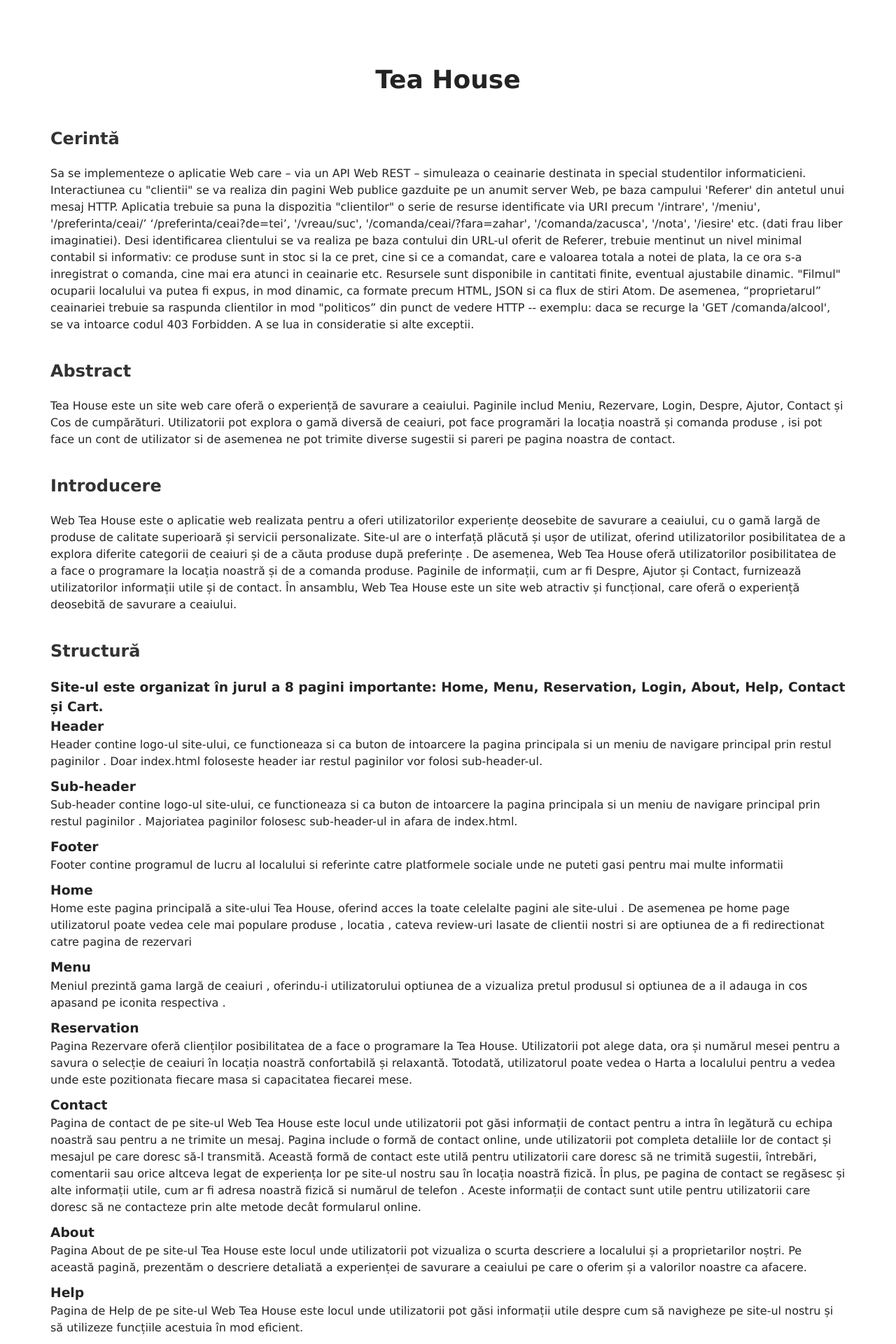
After one commit to Razvan1502/Tehnologii-Web-Proiect, a PHP site: page /documentatie.html in a window 1280 px wide. The commit adds this page. Shown: the top 1920 px of the page at 70% size. Run offline with PHP 8.4, Linux system fonts and the light colour scheme.

Commit message:
Update final

```diff
--- /dev/null
+++ b/documentatie.html
@@ -0,0 +1,123 @@
+<!doctype html>
+<html lang="ro">
+  <head>
+
+    <meta charset="UTF-8">
+    <meta http-equiv="X-UA-Compatible" content="IE=edge">
+    <meta name="viewport" content="width=device-width, initial-scale=1.0">
+
+    <link rel="preconnect" href="https://fonts.googleapis.com">
+    <link rel="preconnect" href="https://fonts.gstatic.com" crossorigin>
+    <link
+      href="https://fonts.googleapis.com/css2?family=Rubik:wght@400;500;600;700&display=swap"
+      rel="stylesheet">
+
+    <title>Documentatie</title>
+
+    <link rel="stylesheet" href="styles/documentatie.css">
+
+
+  </head>
+  <body>
+
+    <section class="contents">
+
+
+        <h1>Tea House</h1>
+
+        <div class="continut">
+        <h2>Cerintă</h2>
+        <p>Sa se implementeze o aplicatie Web care – via un API Web REST – simuleaza o ceainarie destinata in special studentilor informaticieni. Interactiunea cu "clientii" se va
+            realiza din pagini Web publice gazduite pe un anumit server Web, pe baza campului 'Referer' din antetul unui mesaj HTTP. Aplicatia trebuie sa puna la dispozitia "clientilor"
+            o serie de resurse identificate via URI precum '/intrare', '/meniu', '/preferinta/ceai/’ ‘/preferinta/ceai?de=tei’, '/vreau/suc', '/comanda/ceai/?fara=zahar',
+            '/comanda/zacusca', '/nota', '/iesire' etc. (dati frau liber imaginatiei). Desi identificarea clientului se va realiza pe baza contului din URL-ul oferit de Referer, trebuie
+            mentinut un nivel minimal contabil si informativ: ce produse sunt in stoc si la ce pret, cine si ce a comandat, care e valoarea totala a notei de plata, la ce ora s-a inregistrat
+            o comanda, cine mai era atunci in ceainarie etc. Resursele sunt disponibile in cantitati finite, eventual ajustabile dinamic. "Filmul" ocuparii localului va putea fi expus, in mod
+            dinamic, ca formate precum HTML, JSON si ca flux de stiri Atom. De asemenea, “proprietarul” ceainariei trebuie sa raspunda clientilor in mod "politicos” din punct de vedere HTTP
+            -- exemplu: daca se recurge la 'GET /comanda/alcool', se va intoarce codul 403 Forbidden. A se lua in consideratie si alte exceptii.</p>
+        </div>
+
+        <div class="continut">
+        <h2>Abstract</h2>
+        <p>Tea House este un site web care oferă o experiență de savurare a ceaiului. Paginile includ Meniu, Rezervare, Login, Despre, Ajutor, Contact și Cos de cumpărături.
+            Utilizatorii pot explora o gamă diversă de ceaiuri, pot face programări la locația noastră și comanda produse , isi pot face un cont de utilizator si de asemenea ne pot trimite diverse sugestii si pareri
+            pe pagina noastra de contact.</p>
+        </div>
+
+        <div class="continut">
+          <h2>Introducere</h2>
+          <p> Web Tea House este o aplicatie web realizata pentru a oferi utilizatorilor experiențe deosebite de savurare a ceaiului, cu o gamă largă de produse de calitate superioară
+            și servicii personalizate. Site-ul are o interfață plăcută și ușor de utilizat, oferind utilizatorilor posibilitatea de a explora diferite categorii de ceaiuri și de a căuta
+             produse după preferințe . De asemenea, Web Tea House oferă utilizatorilor posibilitatea de a face o programare la locația noastră și de a comanda produse.
+             Paginile de informații, cum ar fi Despre, Ajutor și Contact, furnizează utilizatorilor informații utile și de contact.
+               În ansamblu, Web Tea House este un site web atractiv și funcțional, care oferă o experiență deosebită de savurare a ceaiului. </p>
+         </div>
+
+
+
+
+        <div class="continut">
+          <h2>Structură</h2>
+          <h3> Site-ul este organizat în jurul a 8 pagini importante: Home, Menu, Reservation, Login, About, Help, Contact și Cart.</h3>
+            <h3>Header</h3>
+            <p>Header contine logo-ul site-ului, ce functioneaza si ca buton de intoarcere la pagina principala si  un meniu  de navigare principal prin restul paginilor .
+                Doar index.html foloseste header iar restul paginilor vor folosi sub-header-ul.</p>
+            <h3>Sub-header</h3>
+            <p>Sub-header contine logo-ul site-ului, ce functioneaza si ca buton de intoarcere la pagina principala si  un meniu  de navigare principal prin restul paginilor .
+                Majoriatea  paginilor  folosesc sub-header-ul in afara de index.html.</p>
+            <h3>Footer</h3>
+            <p>Footer contine programul de lucru al localului si referinte catre platformele sociale unde ne puteti gasi pentru mai multe informatii </p>
+
+           <h3>Home</h3>
+            <p> Home este pagina principală a site-ului Tea House, oferind acces la toate celelalte pagini ale site-ului . De asemenea pe home page utilizatorul poate vedea cele mai populare produse
+                 , locatia  , cateva review-uri lasate de clientii nostri si are optiunea de a fi redirectionat catre pagina de rezervari</p>
+           <h3>Menu</h3>
+
+            <p>  Meniul  prezintă gama largă de ceaiuri , oferindu-i utilizatorului optiunea de a vizualiza pretul produsul si optiunea de a il adauga in cos apasand pe iconita respectiva .</p>
+            <h3>Reservation</h3>
+            <p>  Pagina Rezervare oferă clienților posibilitatea de a face o programare la  Tea House. Utilizatorii pot alege data, ora și numărul mesei pentru a savura o selecție de ceaiuri în locația noastră confortabilă și relaxantă. Totodată, utilizatorul poate vedea o Harta a localului pentru a vedea unde este pozitionata fiecare masa si capacitatea fiecarei mese.</p>
+            <h3>Contact</h3>
+            <p>  Pagina de contact de pe site-ul Web Tea House este locul unde utilizatorii pot găsi informații de contact pentru a intra în legătură cu echipa noastră sau pentru a ne trimite un mesaj. Pagina include o formă de contact online, unde utilizatorii pot completa detaliile lor de contact și mesajul pe care doresc să-l transmită. Această formă de contact este utilă pentru utilizatorii care doresc să ne trimită sugestii, întrebări, comentarii sau orice altceva legat de experiența lor pe site-ul nostru sau în locația noastră fizică.
+            În plus, pe pagina de contact se regăsesc și alte informații utile, cum ar fi adresa noastră fizică si numărul de telefon . Aceste informații de contact sunt utile pentru utilizatorii care doresc să ne contacteze prin alte metode decât formularul online.</p>
+            <h3>About</h3>
+            <p>  Pagina About de pe site-ul Tea House este locul unde utilizatorii pot vizualiza o scurta descriere a localului și a  proprietarilor noștri. Pe această pagină, prezentăm o descriere detaliată a experienței de savurare a ceaiului pe care o oferim și a valorilor noastre ca afacere.</p>
+            <h3> Help</h3>
+            <p>  Pagina de Help de pe site-ul Web Tea House este locul unde utilizatorii pot găsi informații utile despre cum să navigheze pe site-ul nostru și să utilizeze funcțiile acestuia în mod eficient.  </p>
+            <h3>Login</h3>
+            <p>Paginile dedicate procesului de login/register: aceste pagini vor contine un formular prin care un utilizator va putea crea un cont nou sau se va putea autentifica daca acesta are deja un cont. De asemenea utilizatorul are optiunea de a-si schimba parola.</p>
+            <h3>Cart</h3>
+            <p> În cele din urmă, pagina Cart ( coș de cumparaturi ) permite utilizatorilor să adauge și să gestioneze produsele dorite, precum și să finalizeze comanda</p>
+
+
+        </div>
+
+        <div class="continut">
+            <h2>Tehnologii utilizate</h2>
+            <p>Tea House, utilizează HTML și CSS pentru a crea aspectul și funcționalitatea paginilor web. <br>HTML (HyperText Markup Language) este un limbaj de marcare utilizat pentru     structurarea și organizarea conținutului web. Aceasta include etichete și atribute care permit crearea de elemente precum texte, imagini, link-uri și formulare.
+              <br>CSS (Cascading Style Sheets) este un limbaj de stilizare utilizat pentru a da paginilor web un aspect atractiv și ușor de navigat. CSS permite modificarea proprietăților de afișare a elementelor HTML, cum ar fi culorile de fundal, dimensiunile fonturilor, marginile și poziționarea.
+              <br> Am folosit si putin Java Script pentru a modifica meniul atunci cand utilzatorul va intra de pe telefon.
+            </p>
+          </div>
+
+        <div class="continut">
+            <h2>Autori</h2>
+            <ul>
+            <li>Carp Răzvan Nicolae</li>
+                <li>Gorgos Răzvan Andrei</li>
+                    <li>Bărbulescu Robert Cristian</li>
+            </ul>
+          </div>
+
+
+    </section>
+
+    <div class="footer">
+        <a href="index.html" class="hero-btn">Tea House</a>
+
+    </div>
+
+
+  </body>
+
+
+</html>
--- a/help.html
+++ b/help.html
@@ -47,7 +47,7 @@
             <li> <h2>Menu -> This button takes you to the list of our products that are available for sale. </h2></li>
             <li> <h2>Reservation -> This button takes you to the map of the tables that are available to book. </h2></li>
             <li> <h2>Contact -> This button takes you to the contact page where you can send a message to us. </h2></li>
-            <li> <h2>About -> This button takes you to the about page where you can learn more about us. </h2></li>
+            <li> <h2>About -> This button takes you to the about page where you can learn more about us. In the footer of the about page you also have a button that takes you to the Project Documentation </h2></li>
             <li> <h2>Help -> This button takes you to the help page where you see the functions of the site. </h2></li>
             <li> <h2>Login -> This button takes you to the login page where you can login into your account(if you have one), register as a new customer, or reset your password(if you forgot it). </h2></li>
             <li> <h2>Cart -> This button takes you to the cart page where you see what items you have added to your basket. </h2></li>
--- a/signup.html
+++ b/signup.html
@@ -2,6 +2,7 @@
 <html lang="en">
     <head>
         <meta name="viewport" content="width=device-width, initial-scale=1.0">
+        <meta charset="UTF-8">
         <title>Tea House Iasi</title>
         <link rel="stylesheet" href="styles/log.css">
 
@@ -17,7 +18,7 @@
     <body>
         <section class="sub-header">
             <nav>
-               <a href="index.html"><img src="images/logo.png"></a>
+               <a href="index.html"><img src="images/logo.png" alt="logo"></a>
                <div class="nav-links" id="navLinks">
                 <i class="fa fa-times"  onclick="hideMenu()"></i>
                 <ul>
@@ -73,7 +74,7 @@
     </div>
 </section>
 
- <!------JavaScript for Toggle Menu ------>
+
 <script>
      var navLinks = document.getElementById("navLinks");
      function showMenu(){
--- /dev/null
+++ b/styles/documentatie.css
@@ -0,0 +1,75 @@
+* {
+  padding: 0;
+  margin: 0;
+  box-sizing: border-box;
+}
+
+html {
+  font-size: 62.5%;
+}
+
+body {
+  font-family: "Verdana", sans-serif;
+  line-height: 1;
+  font-weight: 400;
+  font-size: 1.6rem;
+  color: #242424;
+
+}
+
+.contents {
+  max-width: 120rem;
+  margin: 0 auto;
+  padding: 9.6rem 3.2rem;
+}
+
+h1 {
+  font-size: 3.6rem;
+  font-weight: 700;
+  color: #242424;
+  margin-bottom: 4.8rem;
+  text-align: center;
+}
+
+h2 {
+  font-size: 2.4rem;
+  font-weight: 600;
+  color: #333;
+  margin-bottom: 2rem;
+}
+
+.continut {
+  margin-bottom: 3.6rem;
+  line-height: 1.5;
+}
+
+p{
+  margin-bottom: 10px;
+}
+a{
+    text-align: center;
+
+}
+.footer{
+    width: 100%;
+    text-align: center;
+    padding: 30px 0;
+}
+.hero-btn{
+    display: inline-block;
+    text-decoration: none;
+    color:#242424;
+    border: 1px solid #242424;
+    padding: 12px 34px;
+    font-size: 13px;
+    background:  transparent;
+    cursor: pointer;
+
+}
+.hero-btn:hover{
+
+    border: 1px solid #f44336;
+    background: #f44336;
+    transition: 1s;
+
+}
--- a/styles/reservation.css
+++ b/styles/reservation.css
@@ -221,6 +221,10 @@ h3{
   align-items: center;
 }
 
+form{
+    margin-left: 100px;
+}
+
 .bordered {
     border: 1px solid black;
     display: flex;
```
Also changed, not shown: about.html (+7 -0 lines), reservation.html (+6 -2 lines), styles/about.css (+18 -0 lines), styles/home.css (+0 -58 lines).
